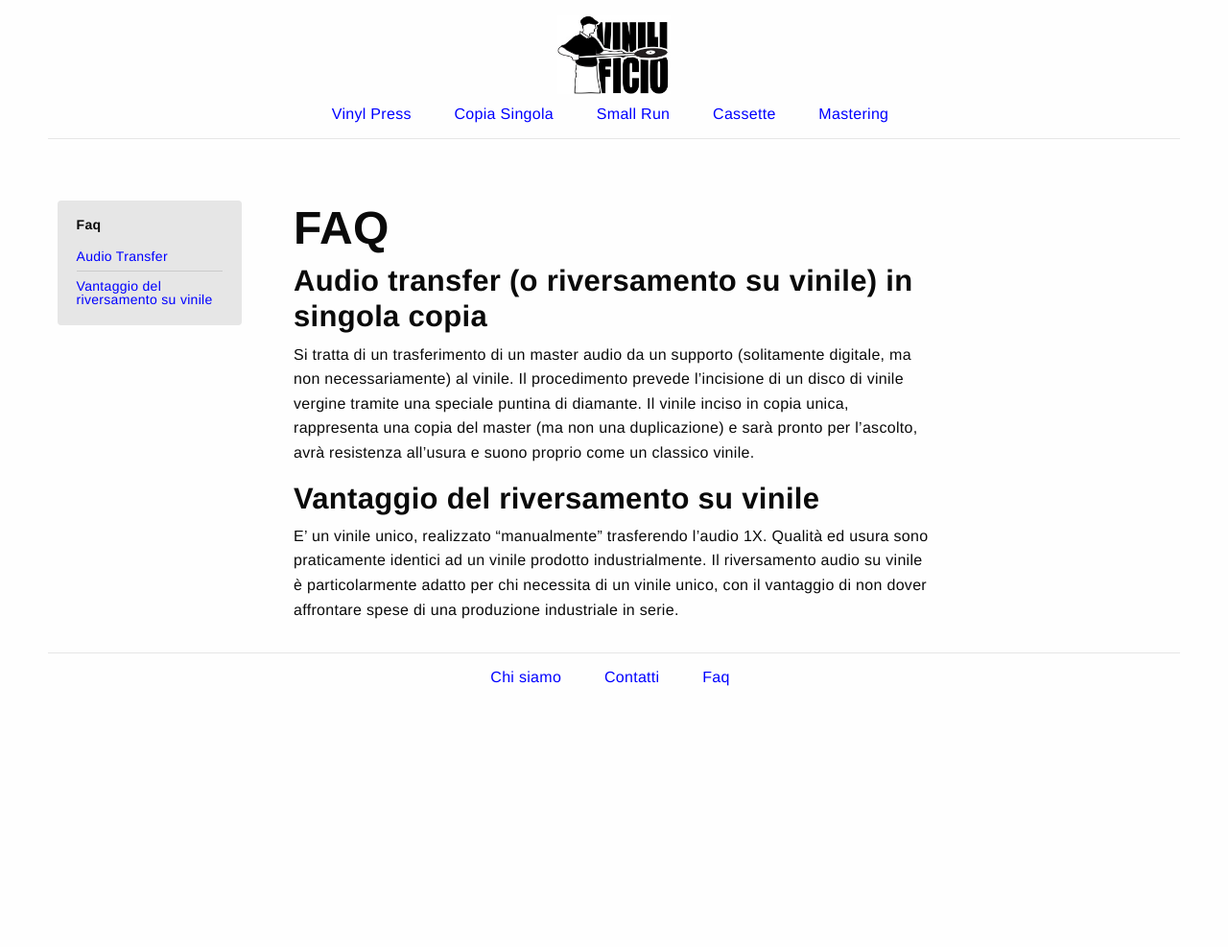
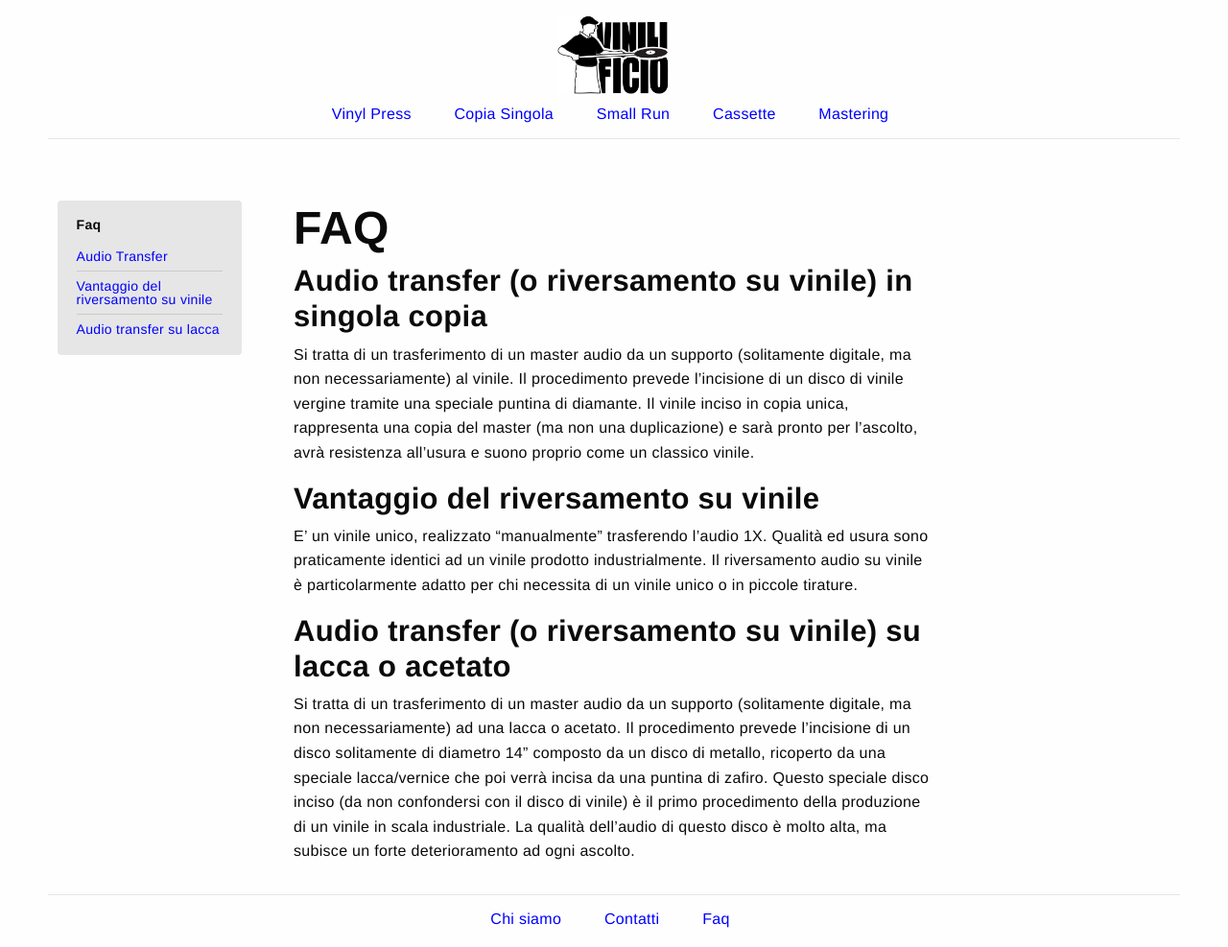
Before and after one commit to Vinilificio/Vinilificio.github.io, a Jekyll site: the page built from _pages/faq.md, in a window 1280 px wide. Shown: the whole page at 96% size. Built offline with Jekyll 4.4.1, drawn with Linux system fonts in a browser that asks for light colours; before the commit the page ends 900 px from its top, so only the background shows below that.

Commit message:
Update faq.md

```diff
--- a/_pages/faq.md
+++ b/_pages/faq.md
@@ -7,6 +7,9 @@ menu:
   id: audio-transfer
 - titolo: Vantaggio del riversamento su vinile
   id: vantaggio-del-riversamento-su-vinile
+- titolo: Audio transfer su lacca
+  id: Audio-transfer-(o-riversamento-su vinile)-su-lacca-o-acetato
+
 published: true
 ---
 
@@ -16,4 +19,7 @@ published: true
 Si tratta di un trasferimento di un master audio da un supporto (solitamente digitale, ma non necessariamente) al vinile. Il procedimento prevede l’incisione di un disco di vinile vergine tramite una speciale puntina di diamante. Il vinile inciso in copia unica, rappresenta una copia del master (ma non una duplicazione) e sarà pronto per l’ascolto, avrà resistenza all’usura e suono proprio come un classico vinile.
 
 ### Vantaggio del riversamento su vinile
-E’ un vinile unico, realizzato “manualmente” trasferendo l’audio 1X. Qualità ed usura sono praticamente identici ad un vinile prodotto industrialmente. Il riversamento audio su vinile è particolarmente adatto per chi necessita di un vinile unico, con il vantaggio di non dover affrontare spese di una produzione industriale in serie.
+E’ un vinile unico, realizzato “manualmente” trasferendo l’audio 1X. Qualità ed usura sono praticamente identici ad un vinile prodotto industrialmente. Il riversamento audio su vinile è particolarmente adatto per chi necessita di un vinile unico o in piccole tirature.
+
+### Audio transfer (o riversamento su vinile) su lacca o acetato
+Si tratta di un trasferimento di un master audio da un supporto (solitamente digitale, ma non necessariamente) ad una lacca o acetato. Il procedimento prevede l’incisione di un disco solitamente di diametro 14” composto da un disco di metallo, ricoperto da una speciale lacca/vernice che poi verrà incisa da una puntina di zafiro. Questo speciale disco inciso (da non confondersi con il disco di vinile) è il primo procedimento della produzione di un vinile in scala industriale. La qualità dell’audio di questo disco è molto alta, ma subisce un forte deterioramento ad ogni ascolto.
```
